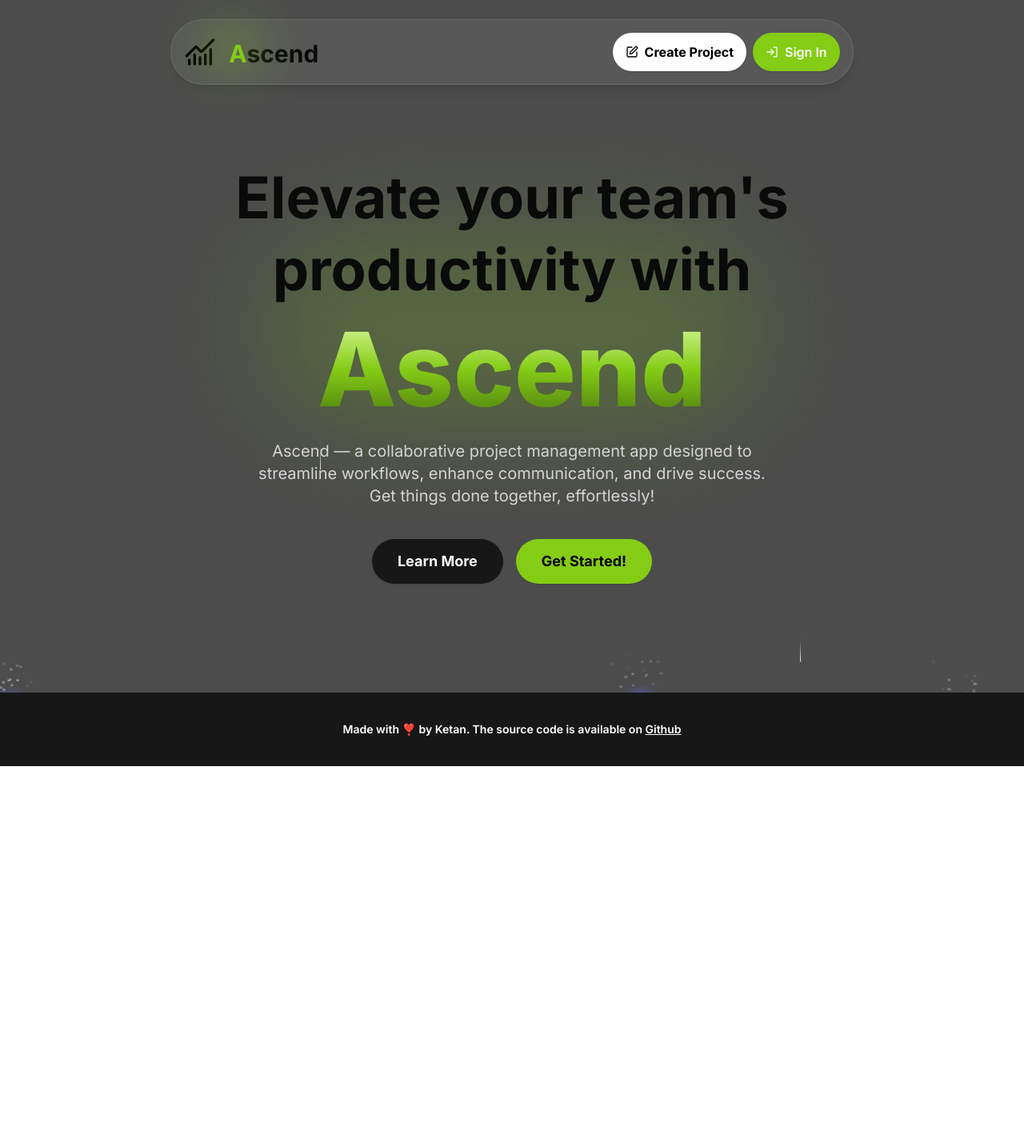
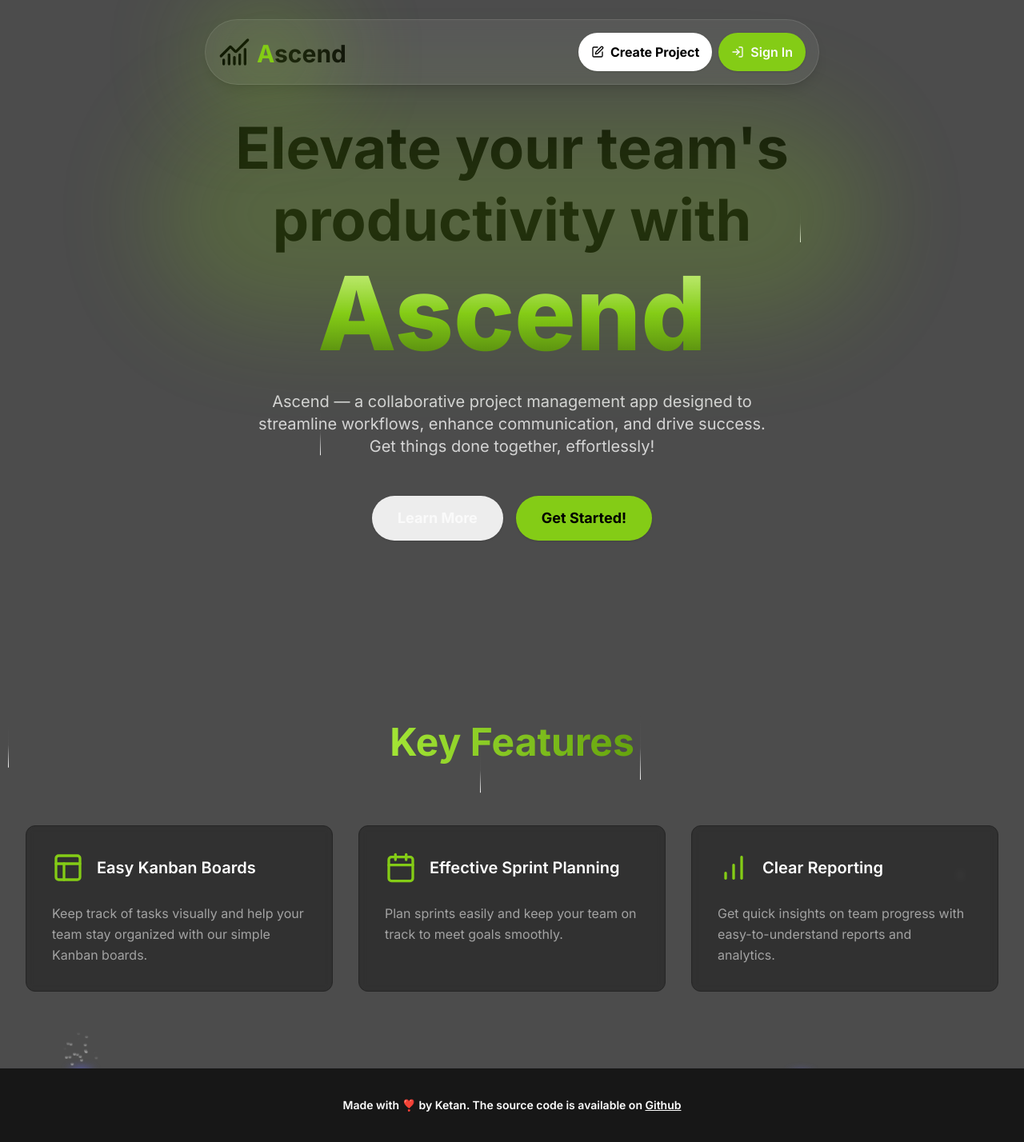
Before and after one commit to KetanKumavat/Ascend, a Next.js app: page / in a window 1280 px wide. Shown: the whole page at 80% size. Before the commit the page ends 958 px from the top, so only its background shows below. Built offline with nearby package versions, Linux system fonts and the light colour scheme; no server answers.

Commit message:
done with landing page and added features section

```diff
--- a/app/globals.css
+++ b/app/globals.css
@@ -1,10 +1,6 @@
 @tailwind base;
 @tailwind components;
 @tailwind utilities;
-
-* {
-  /* outline: 2px solid white; */
-}
 
 html {
   scroll-behavior: smooth !important;
--- a/app/layout.js
+++ b/app/layout.js
@@ -5,6 +5,7 @@ import Header from "./../components/header";
 import Footer from "./../components/footer";
 import { ClerkProvider } from "@clerk/nextjs";
 import { dark } from "@clerk/themes";
+import { BackgroundBeamsWithCollision } from "@/components/ui/aurora";
 // const space = Space_Grotesk({ subsets: ["latin"] });
 const inter = Inter({ subsets: ["latin"] });
 
@@ -78,9 +79,12 @@ export default function RootLayout({ children }) {
             defaultTheme="system"
             enableSystem
             disableTransitionOnChange>
-            <div className="flex flex-col min-h-screen bg-black/70">
+            <div className="min-h-screen z-0 bg-black/70">
               <Header />
-              <main className="flex-grow">{children}</main>
+              <BackgroundBeamsWithCollision>
+                {children}
+              </BackgroundBeamsWithCollision>
+              {/* {children} */}
               <Footer />
             </div>
           </ThemeProvider>
--- a/app/page.js
+++ b/app/page.js
@@ -1,36 +1,84 @@
+"use client";
 import React from "react";
-import { BackgroundBeamsWithCollision } from "@/components/ui/aurora";
 import { Button } from "@/components/ui/button";
+import { Layout, Calendar, BarChart } from "lucide-react";
+
+const features = [
+  {
+    title: "Easy Kanban Boards",
+    description:
+      "Keep track of tasks visually and help your team stay organized with our simple Kanban boards.",
+    icon: Layout,
+  },
+  {
+    title: "Effective Sprint Planning",
+    description:
+      "Plan sprints easily and keep your team on track to meet goals smoothly.",
+    icon: Calendar,
+  },
+  {
+    title: "Clear Reporting",
+    description:
+      "Get quick insights on team progress with easy-to-understand reports and analytics.",
+    icon: BarChart,
+  },
+];
 
 const Home = () => {
   return (
-    <BackgroundBeamsWithCollision className="w-full min-h-screen relative z-10 flex items-center justify-center overflow-hidden">
-      <div className="absolute top-1/4 left-1/2 transform -translate-x-1/2 mt-36 -translate-y-1/2 w-1/2 h-2/6 bg-lime-500 opacity-20 blur-3xl rounded-full pointer-events-none"></div>
-
-      <main className="flex flex-col items-center text-center max-w-4xl w-full px-6 md:px-12 rounded-lg relative z-20">
-        <h1 className="text-5xl md:text-6xl lg:text-7xl font-bold  mb-6 leading-tight md:leading-tight lg:leading-tight">
+    <div className="relative w-full min-h-screen">
+      <section className="z-10 px-4 mt-2 min-h-svh grid place-content-center">
+        <div className="max-w-4xl mx-auto text-center relative">
+          <div className="absolute mt-32 left-1/2 transform -translate-x-1/2 -translate-y-1/2 w-full h-1/2 bg-lime-500 opacity-20 blur-3xl rounded-full pointer-events-none"></div>
+          <h1 className="text-4xl md:text-6xl lg:text-7xl font-bold leading-tight md:leading-tight lg:leading-tight">
             Elevate your team&apos;s productivity with{" "}
-          <span className="text-transparent bg-clip-text bg-gradient-to-b from-lime-200 via-lime-500 to-lime-700 font-extrabold block mt-4 text-7xl md:text-8xl lg:text-9xl">
+            <span className="text-transparent bg-clip-text bg-gradient-to-b from-lime-200 via-lime-500 to-lime-700 font-extrabold block mt-2 text-6xl md:text-8xl lg:text-9xl">
               Ascend
             </span>
           </h1>
-
-        <p className="text-lg md:text-xl font-normal text-neutral-300 max-w-2xl mx-auto mb-10">
-          Ascend — a collaborative project management app designed to streamline
-          workflows, enhance communication, and drive success. Get things done
-          together, effortlessly!
+          <p className="mt-8 text-lg md:text-xl text-neutral-300 max-w-2xl mx-auto">
+            Ascend — a collaborative project management app designed to
+            streamline workflows, enhance communication, and drive success. Get
+            things done together, effortlessly!
           </p>
-
-        <div className="flex sm:flex-row gap-4 justify-center items-center">
-          <Button className="px-8 py-3 h-14 font-bold rounded-full text-base sm:text-lg transition-all duration-300 ease-in-out hover:scale-105">
+          <div className="mt-12 flex gap-4 justify-center">
+            <Button className="px-8 h-14 font-bold rounded-full text-lg bg-white/90 hover:bg-white/70 transition-all duration-300 hover:scale-105">
               Learn More
             </Button>
-          <Button className="px-8 py-3 h-14 font-bold rounded-full text-base sm:text-lg bg-lime-500 text-black hover:bg-lime-600 transition-all duration-300 ease-in-out hover:scale-105">
+            <Button className="px-8 h-14 font-bold rounded-full text-lg bg-lime-500 text-black hover:bg-lime-600 transition-all duration-300 hover:scale-105">
               Get Started!
             </Button>
           </div>
-      </main>
-    </BackgroundBeamsWithCollision>
+        </div>
+      </section>
+
+      <section className="relative py-24">
+        <div className="max-w-7xl mx-auto px-4">
+          <h2 className="text-4xl md:text-5xl font-bold text-center mb-20">
+            <span className="text-transparent bg-clip-text bg-gradient-to-r from-lime-400 to-lime-600">
+              Key Features
+            </span>
+          </h2>
+          <div className="grid grid-cols-1 md:grid-cols-3 gap-8 px-4">
+            {features.map((feature, index) => (
+              <div
+                key={index}
+                className="bg-neutral-900/50 backdrop-blur-sm border border-neutral-800 rounded-xl p-8 hover:scale-105 hover:border-lime-500 transition-all duration-300 group">
+                <div className="flex items-center gap-4 mb-6">
+                  <feature.icon className="h-10 w-10 text-lime-500 group-hover:text-lime-400" />
+                  <h3 className="text-xl font-semibold text-white">
+                    {feature.title}
+                  </h3>
+                </div>
+                <p className="text-neutral-400 leading-relaxed">
+                  {feature.description}
+                </p>
+              </div>
+            ))}
+          </div>
+        </div>
+      </section>
+    </div>
   );
 };
 
--- a/components/header.jsx
+++ b/components/header.jsx
@@ -12,9 +12,9 @@ import React from "react";
 
 export default function Header() {
   return (
-    <header className="flex justify-between items-center p-4 bg-neutral-400 sticky top-6 w-2/3 max-w-screen-lg min-w-fit mx-auto mt-6 rounded-full bg-opacity-15 backdrop-blur-md shadow-lg border-white border border-opacity-10 z-50">
-      <Link href="/" className="flex gap-4">
-        <div className="absolute mt-2 top-1/3 left-2 transform -translate-x-1 -translate-y-1/2 w-36 h-20 scale-50  bg-lime-500 opacity-50 blur-3xl rounded-full pointer-events-none"></div>
+    <header className="flex justify-between items-center left-1/2 -translate-x-1/2 p-4 bg-neutral-400 fixed top-6 w-[min(768px,100%_-_2rem)] min-w-fit rounded-full bg-opacity-15 backdrop-blur-md shadow-lg border-white border border-opacity-10 z-50">
+      <Link href="/" className="flex gap-2">
+        <div className="absolute mt-4 top-1/3 left-2 transform -translate-x-1 -translate-y-1/2 w-36 h-20 bg-lime-500 opacity-50 blur-3xl rounded-full pointer-events-none"></div>
         <ChartNoAxesCombined className="w-10 h-10 text-black dark:text-white cursor-pointer" />
         <h1 className="text-3xl mt-1 font-bold">
           <span className="text-lime-500">A</span>scend
--- a/components/ui/aurora.jsx
+++ b/components/ui/aurora.jsx
@@ -64,7 +64,7 @@ export const BackgroundBeamsWithCollision = ({ children, className }) => {
     <div
       ref={parentRef}
       className={cn(
-        "min-h-screen md:-mt-10 -mt-28 md:h-[40rem] dark:bg-black/70 relative flex items-center w-full justify-center overflow-hidden",
+        "min-h-screen dark:bg-black/70 relative flex items-center w-full justify-center overflow-hidden z-0",
         className
       )}>
       {beams.map((beam) => (
```
Lines whose indentation alone changed are shown as unchanged.
